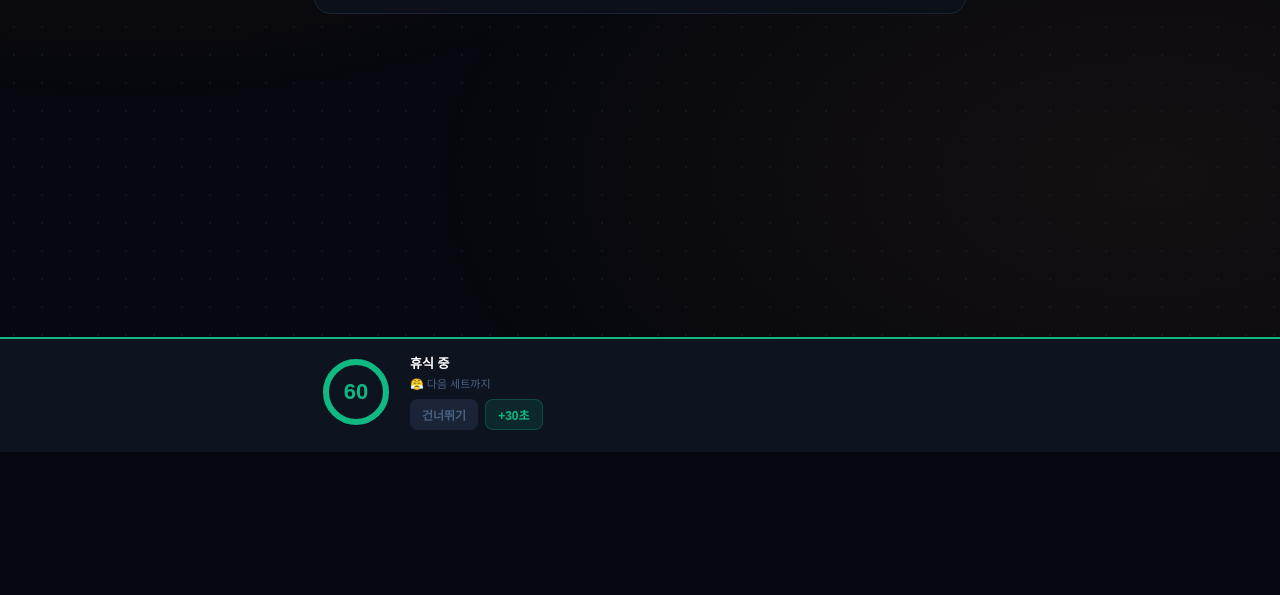
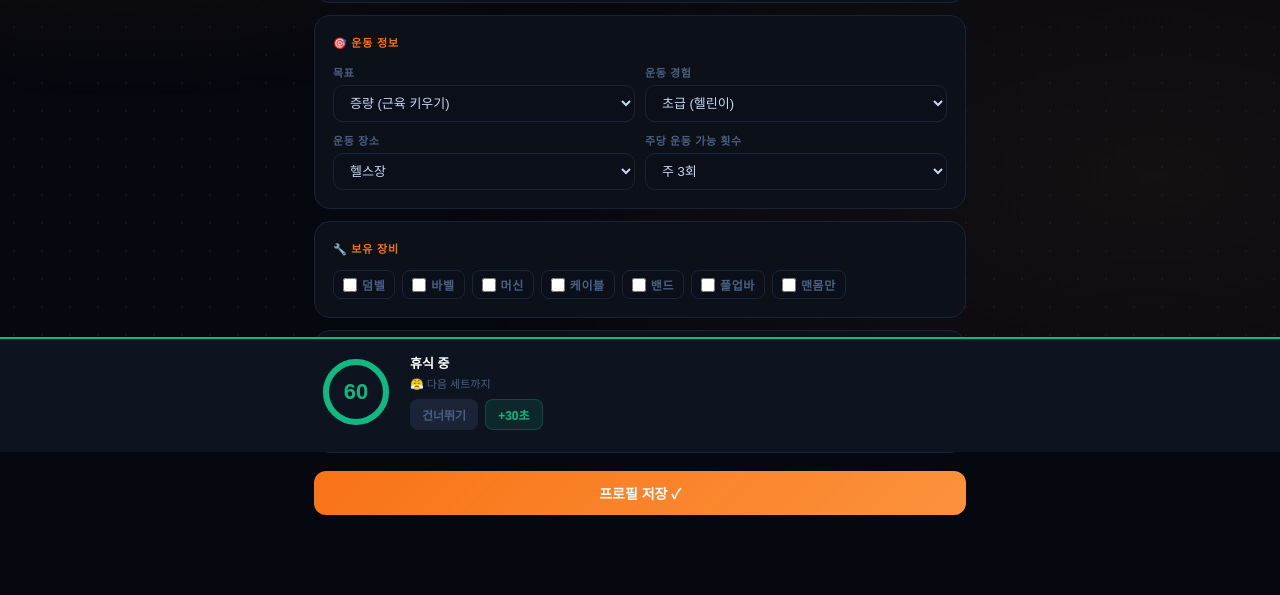
Before and after one commit to sauuri/ai-fitness-trainer, a website: page app/static/index.html in a window 1280 px wide. Shown: the part 463-1058 px from the top of the page. Before the commit the page ends 800 px from the top, so only its background shows below. Drawn offline with Linux system fonts and the light colour scheme.

Commit message:
feat: auto redirect to profile page on first visit

```diff
--- a/app/static/index.html
+++ b/app/static/index.html
@@ -1696,6 +1696,7 @@ async function getDiet(){
 // ── Init ──────────────────────────────────────────────────────────────────────
 loadProfileForm();
 initHome();
+if(!getProfile()) showPage('profile');
 </script>
 </body>
 </html>
```
